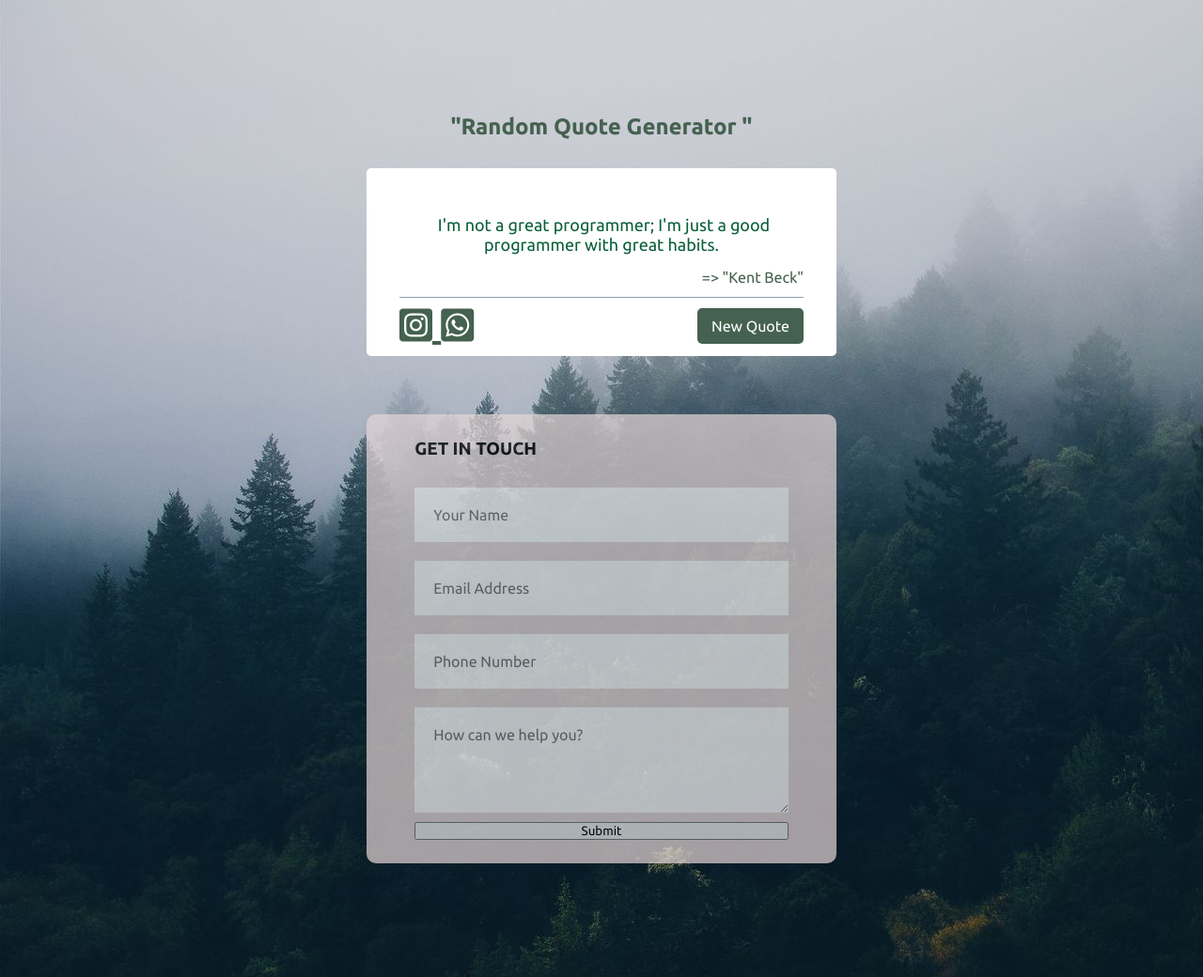
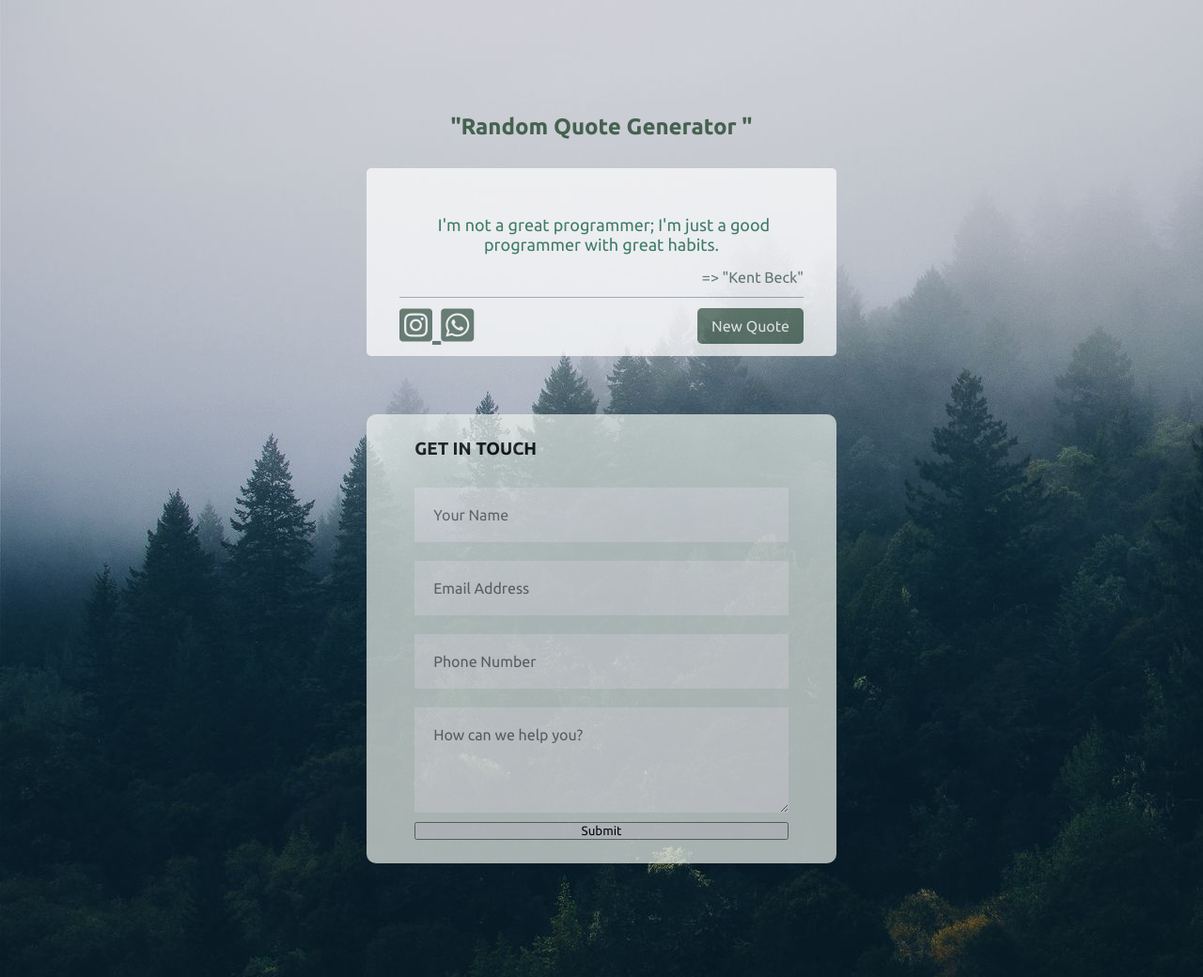
Before and after one commit to AlexwKimotho/my-first-project-ALKIM-MOTORS, a plain HTML site: page index.html in a window 1280 px wide. Shown: the whole page at 94% size. Drawn offline with Linux system fonts and the light colour scheme; no server answers; some icons are missing.

Commit message:
Added a different colour to the form to match the theme of the website.

```diff
--- a/style.css
+++ b/style.css
@@ -39,6 +39,7 @@ body {
     padding: 50px 35px;
     background-color: #fff;
     border-radius: 5px;
+    opacity: 0.7;
 }
 .quote-wrapper .quote-body .icon-quote {
     text-align: center;
@@ -106,7 +107,7 @@ body {
 }
 
 form {
-    background:rgb(230, 215, 215);
+    background: rgb(235, 241, 235);
     display: flex;
     flex-direction: column;
     padding: 2vw 4vw;
```
